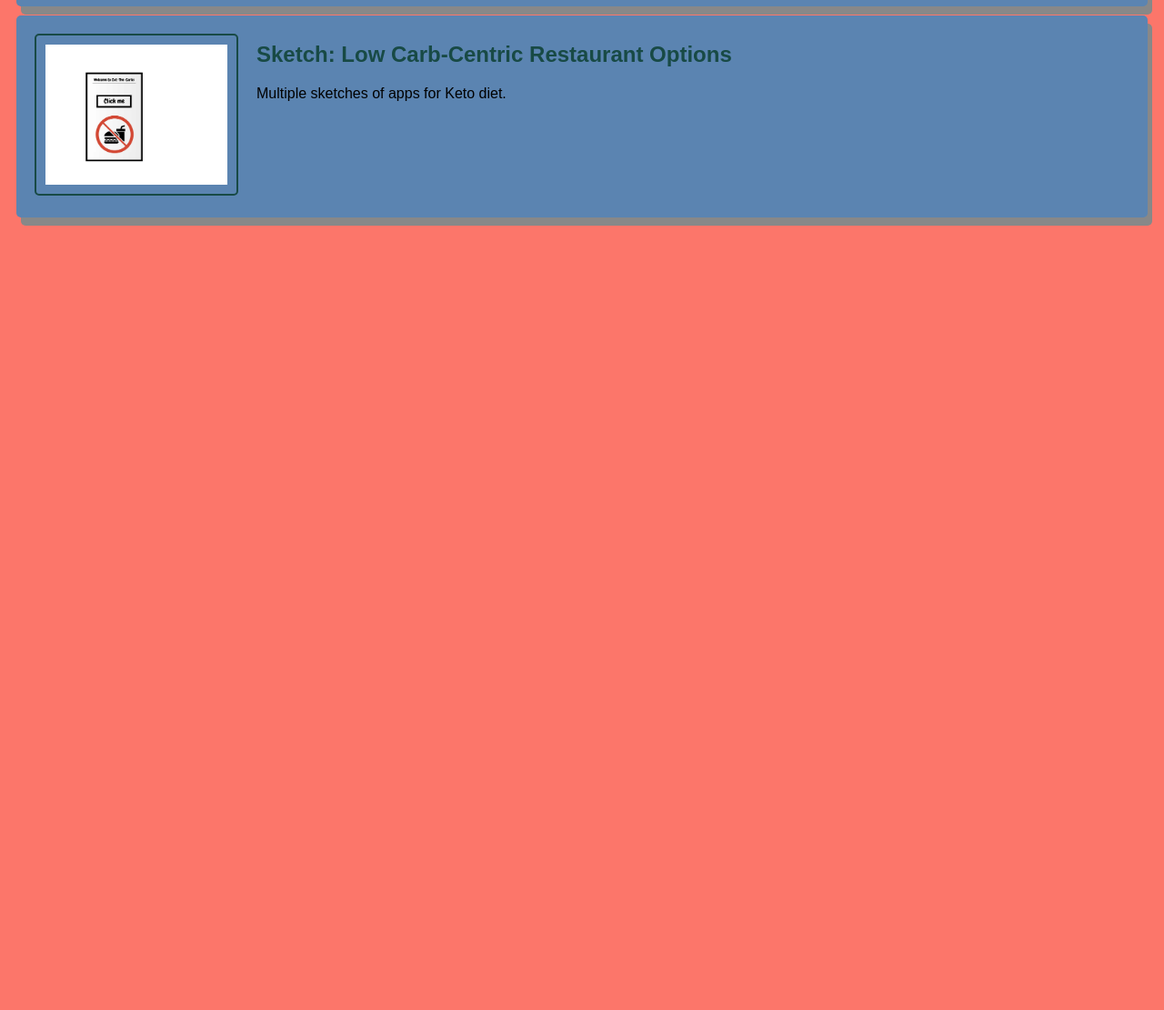
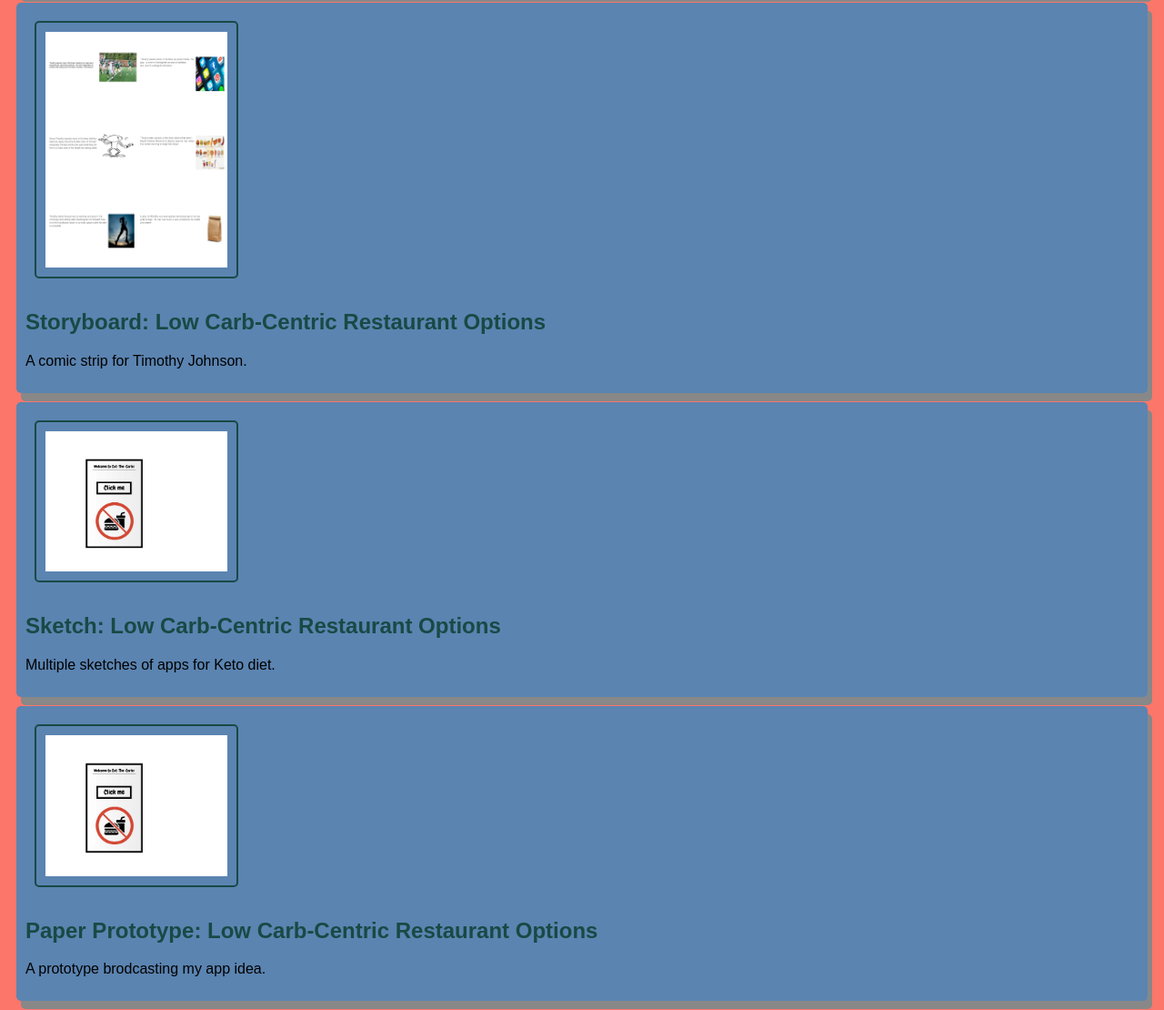
Before and after one commit to Kelvvv/Kelvvv.github.io, a plain HTML site: page index.html in a window 1280 px wide. Shown: the part 1176-2286 px from the top of the page at 91% size. Before the commit the page ends 1425 px from the top, so only its background shows below. Drawn offline with Linux system fonts and the light colour scheme.

Commit message:
Add files via upload

```diff
--- a/index.html
+++ b/index.html
@@ -6,6 +6,8 @@
     </head>
     <body>
         <hl> Kelvin Keller's CSCE 190 Site</hl>
+
+        <div class="assignments"></div>
 
         <!--Problem Statement Assignment-->
         <section class="assignment">
@@ -60,6 +62,18 @@
                 </p>
             </section>
         </section>
+
+        <!-- Paper Protoyping Assignment-->
+        <section class="assignment">
+            <a href="https://youtu.be/qseJahB7TVM"><img src="images/combinee.png"></a>
+            <section class="ass-details">
+                <a href="https://youtu.be/qseJahB7TVM"><h2>Paper Prototype: Low Carb-Centric Restaurant Options </h2></a>
+                <p>
+                    A prototype brodcasting my app idea.
+                </p>
+            </section>
+        </section>
+        <div>
     </body>
 
 
--- a/styles.css
+++ b/styles.css
@@ -3,8 +3,11 @@ body{
     font-family:Arial, Helvetica, sans-serif;
 }
 
+.assignments{
+    display:flex;
+}
+
 .assignment{
-    display:flex;
     padding:10px;
     margin:10px;
     margin-bottom: 30 px;
```
